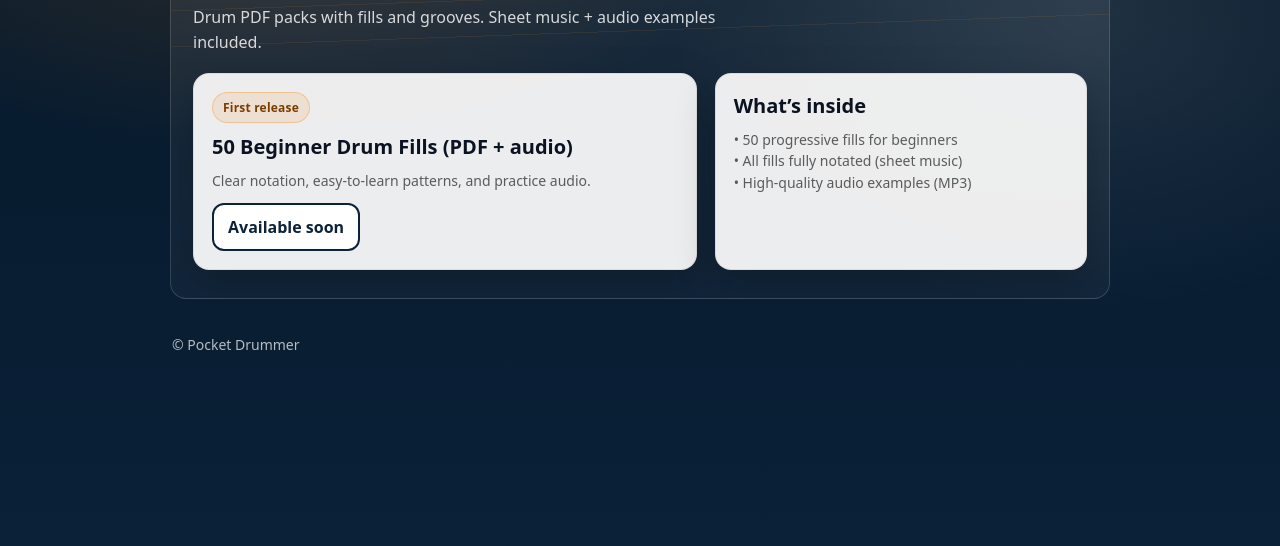
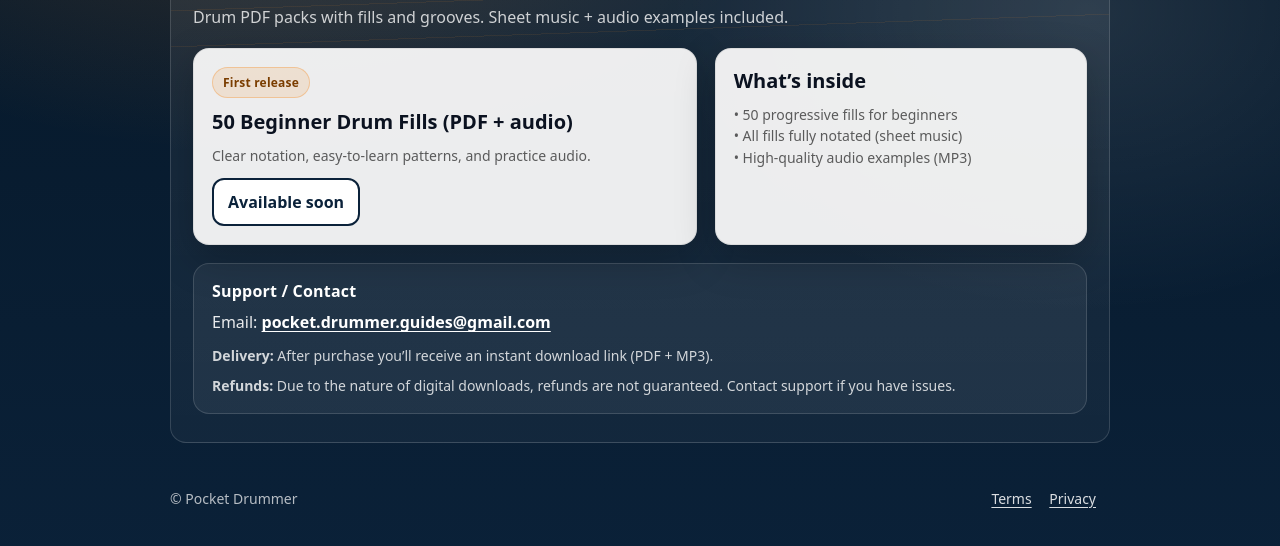
Before and after one commit to pocketdrummerguides/pocket_drummer, a plain HTML site: page index.html in a window 1280 px wide. Shown: the part 148-694 px from the top of the page. Drawn offline with Linux system fonts and the light colour scheme.

Commit message:
Update index.html

```diff
--- a/index.html
+++ b/index.html
@@ -1,3 +1,4 @@
+<!-- index.html -->
 <!doctype html>
 <html lang="en">
 <head>
@@ -5,6 +6,7 @@
   <meta name="viewport" content="width=device-width,initial-scale=1" />
   <title>Pocket Drummer</title>
   <meta name="description" content="Drum PDF packs with fills and grooves. Sheet music + audio examples included." />
+
   <style>
     :root{
       --navy:#0b223a;
@@ -12,7 +14,9 @@
       --orange:#f28c28;
       --paper:#f6f6f6;
       --ink:#0b1220;
-      --line:rgba(255,255,255,.14);
+      --muted: rgba(255,255,255,.78);
+      --line: rgba(255,255,255,.14);
+      --shadow: 0 14px 40px rgba(0,0,0,.22);
     }
 
     *{ box-sizing:border-box; }
@@ -27,22 +31,22 @@
       min-height:100vh;
     }
 
+    a{ color: inherit; }
     .wrap{
       max-width: 980px;
       margin: 0 auto;
-      padding: 56px 20px;
+      padding: 56px 20px 28px;
     }
 
     .hero{
       background: linear-gradient(180deg, rgba(255,255,255,.08), rgba(255,255,255,.04));
-      border: 1px solid rgba(255,255,255,.14);
+      border: 1px solid var(--line);
       border-radius: 16px;
       padding: 28px 22px;
       position: relative;
       overflow:hidden;
     }
 
-    /* subtle “music staff” vibe */
     .hero:before{
       content:"";
       position:absolute; inset:-40px -20px auto -20px;
@@ -70,9 +74,9 @@
 
     .sub{
       margin:0;
-      color: rgba(255,255,255,.82);
+      color: var(--muted);
       font-size: 16px;
-      max-width: 64ch;
+      max-width: 68ch;
     }
 
     .grid{
@@ -91,7 +95,7 @@
       border-radius: 16px;
       border: 1px solid rgba(0,0,0,.08);
       padding: 18px;
-      box-shadow: 0 14px 40px rgba(0,0,0,.22);
+      box-shadow: var(--shadow);
     }
 
     .tag{
@@ -119,19 +123,59 @@
       color: var(--navy);
       text-decoration:none;
       font-weight: 800;
+      cursor: default;
     }
-    .button:hover{ transform: translateY(-1px); }
 
     .small{
       color: rgba(0,0,0,.62);
       font-size: 14px;
     }
 
+    .support{
+      margin-top: 18px;
+      background: rgba(255,255,255,.06);
+      border: 1px solid var(--line);
+      border-radius: 16px;
+      padding: 16px 18px;
+      color: rgba(255,255,255,.90);
+    }
+    .support h3{
+      margin:0 0 8px;
+      font-size: 16px;
+      color: white;
+      letter-spacing:.2px;
+    }
+    .support a{
+      color: white;
+      font-weight: 700;
+      text-decoration: underline;
+      text-underline-offset: 3px;
+    }
+    .policy-lines{
+      margin: 10px 0 0;
+      color: rgba(255,255,255,.80);
+      font-size: 14px;
+      line-height: 1.55;
+    }
+
     footer{
-      margin-top: 26px;
+      max-width: 980px;
+      margin: 18px auto 0;
+      padding: 0 20px 28px;
       color: rgba(255,255,255,.70);
       font-size: 14px;
-      padding: 10px 2px;
+      display:flex;
+      align-items:center;
+      justify-content: space-between;
+      gap: 12px;
+      flex-wrap: wrap;
+    }
+    .legal a{
+      color: rgba(255,255,255,.85);
+      text-decoration: underline;
+      text-underline-offset: 3px;
+      margin-right: 14px;
+      white-space: nowrap;
     }
   </style>
 </head>
@@ -152,14 +196,37 @@
 
         <div class="card">
           <h2>What’s inside</h2>
-          <p class="small">• 50 progressive fills for beginners<br>
+          <p class="small">
+            • 50 progressive fills for beginners<br>
             • All fills fully notated (sheet music)<br>
-            • High-quality audio examples (MP3)</p>
+            • High-quality audio examples (MP3)
+          </p>
+        </div>
+      </div>
+
+      <div class="support">
+        <h3>Support / Contact</h3>
+        <p style="margin:0">
+          Email: <a href="mailto:pocket.drummer.guides@gmail.com">pocket.drummer.guides@gmail.com</a>
+        </p>
+        <div class="policy-lines">
+          <p style="margin:10px 0 0;">
+            <strong>Delivery:</strong> After purchase you’ll receive an instant download link (PDF + MP3).
+          </p>
+          <p style="margin:8px 0 0;">
+            <strong>Refunds:</strong> Due to the nature of digital downloads, refunds are not guaranteed. Contact support if you have issues.
+          </p>
         </div>
       </div>
     </section>
+  </div>
 
-    <footer>© Pocket Drummer</footer>
-  </div>
+  <footer>
+    <div>© Pocket Drummer</div>
+    <div class="legal">
+      <a href="./terms.html">Terms</a>
+      <a href="./privacy.html">Privacy</a>
+    </div>
+  </footer>
 </body>
 </html>
```
